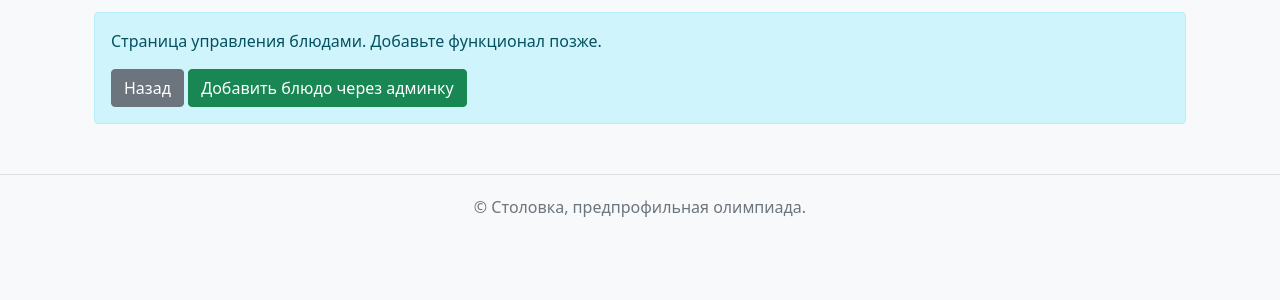
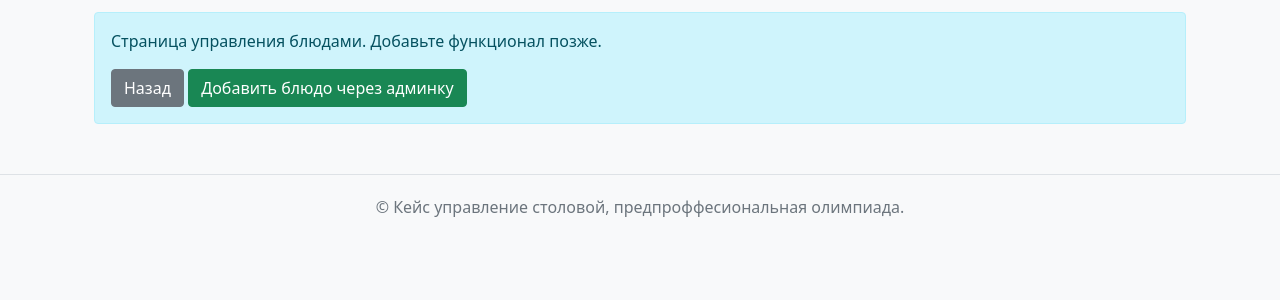
Before and after one commit to YarikAESC/Predprof2025-26, a Django app: page /manage/dishes/ in a window 1280 px wide. Shown: the part 160-460 px from the top of the page. Run offline with Django 4.2, Linux system fonts and the light colour scheme; a user stored in the database is signed in.

Commit message:
Update base.html

```diff
--- a/project/myproject/templates/base.html
+++ b/project/myproject/templates/base.html
@@ -3,10 +3,10 @@
 <head>
     <meta charset="UTF-8">
     <meta name="viewport" content="width=device-width, initial-scale=1.0">
-    <title>{% block title %}Ресторан{% endblock %}</title>
-    <!-- Bootstrap CSS -->
+    <title>{% block title %}Столовая{% endblock %}</title>
+    <!-- Bootstrap для стилей -->
     <link href="https://cdn.jsdelivr.net/npm/bootstrap@5.1.3/dist/css/bootstrap.min.css" rel="stylesheet">
-    <!-- Font Awesome -->
+    <!-- Иконки -->
     <link rel="stylesheet" href="https://cdnjs.cloudflare.com/ajax/libs/font-awesome/6.0.0/css/all.min.css">
     <style>
         body {
@@ -28,23 +28,30 @@
     </style>
 </head>
 <body>
+    <!-- Меню сверху -->
     <nav class="navbar navbar-expand-lg navbar-light bg-light mb-4">
         <div class="container">
+            <!-- Название сайта -->
             <a class="navbar-brand" href="{% url 'menu' %}">Столовка</a>
 
+            <!-- Кнопка меню для телефонов -->
             <button class="navbar-toggler" type="button" data-bs-toggle="collapse" data-bs-target="#navbarNav">
                 <span class="navbar-toggler-icon"></span>
             </button>
 
+            <!-- Список ссылок -->
             <div class="collapse navbar-collapse" id="navbarNav">
+                <!-- Основные ссылки -->
                 <ul class="navbar-nav me-auto">
                     <li class="nav-item">
                         <a class="nav-link" href="{% url 'menu' %}">Меню</a>
                     </li>
                     {% if user.is_authenticated %}
+                    <!-- Заказы пользователя -->
                     <li class="nav-item">
                         <a class="nav-link" href="{% url 'my_orders' %}">Мои заказы</a>
                     </li>
+                    <!-- Для поваров -->
                     {% if user.is_chef %}
                     <li class="nav-item">
                         <a class="nav-link" href="{% url 'chef_orders' %}">
@@ -52,6 +59,7 @@
                         </a>
                     </li>
                     {% endif %}
+                    <!-- Для администраторов -->
                     {% if user.is_admin %}
                     <li class="nav-item dropdown">
                         <a class="nav-link dropdown-toggle" href="#" id="adminDropdown" role="button" data-bs-toggle="dropdown">
@@ -69,11 +77,13 @@
                     {% endif %}
                 </ul>
 
+                <!-- Правая часть с пользователем -->
                 <div class="navbar-nav">
                     {% if user.is_authenticated %}
+                    <!-- Приветствие -->
                     <span class="navbar-text mr-3">
                         Привет, {{ user.username }}!
-                        <!-- Каждый видит СВОЮ роль -->
+                        <!-- Роль пользователя -->
                         <span class="badge bg-info">
                             {% if user.is_admin %}Администратор
                             {% elif user.is_chef %}Повар
@@ -81,8 +91,10 @@
                             {% endif %}
                         </span>
                     </span>
+                    <!-- Выход -->
                     <a class="nav-link" href="{% url 'logout' %}">Выйти</a>
                     {% else %}
+                    <!-- Вход и регистрация -->
                     <a class="nav-link" href="{% url 'login' %}">Войти</a>
                     <a class="nav-link" href="{% url 'register' %}">Регистрация</a>
                     {% endif %}
@@ -91,31 +103,36 @@
         </div>
     </nav>
 
+    <!-- Основное содержимое страницы -->
     <div class="container">
-        <!-- Сообщения -->
+        <!-- Сообщения от системы -->
         {% if messages %}
         <div class="mt-3">
             {% for message in messages %}
             <div class="alert alert-{{ message.tags }} alert-dismissible fade show" role="alert">
                 {{ message }}
+                <!-- Кнопка закрыть сообщение -->
                 <button type="button" class="btn-close" data-bs-dismiss="alert"></button>
             </div>
             {% endfor %}
         </div>
         {% endif %}
 
+        <!-- Контент конкретной страницы -->
         {% block content %}{% endblock %}
     </div>
 
+    <!-- Нижняя часть -->
     <footer class="footer">
         <div class="container text-center">
-            <p class="text-muted">© Столовка, предпрофильная олимпиада.</p>
+            <p class="text-muted">© Кейс управление столовой, предпроффесиональная олимпиада.</p>
         </div>
     </footer>
 
-    <!-- Bootstrap JS -->
+    <!-- Bootstrap JavaScript для работы меню и всплывающих окон -->
     <script src="https://cdn.jsdelivr.net/npm/bootstrap@5.1.3/dist/js/bootstrap.bundle.min.js"></script>
 
+    <!-- Дополнительные скрипты -->
     {% block scripts %}{% endblock %}
 </body>
 </html>
```
